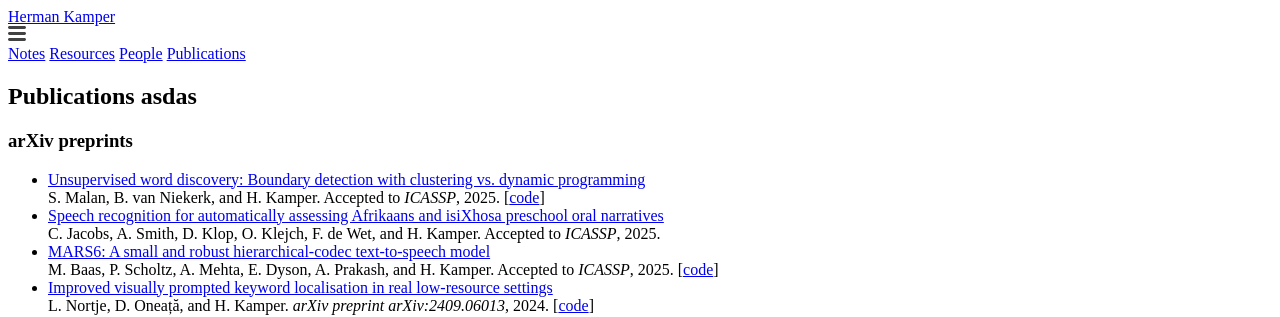
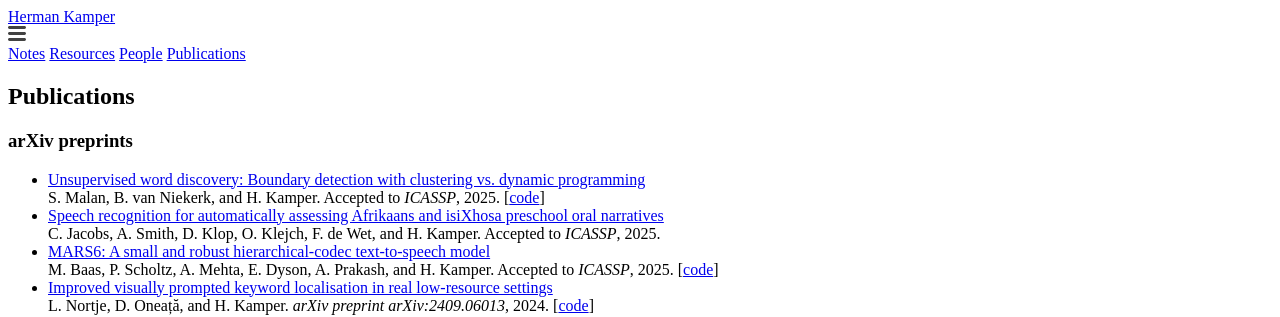
Before and after one commit to kamperh/kamperh.github.io, a Jekyll site: the page built from publications.md, in a window 1280 px wide and 900 px high. Shown: the top 317 px of the window. Built offline with Jekyll 4.4.1, drawn with Linux system fonts in a browser that asks for light colours; a style sheet for code colours, icons or effects is not loaded.

Commit message:
Update publications.md

```diff
--- a/publications.md
+++ b/publications.md
@@ -6,7 +6,7 @@ order: 5
 ---
 
 
-# Publications asdas
+# Publications
 
 ### arXiv preprints
 
```
